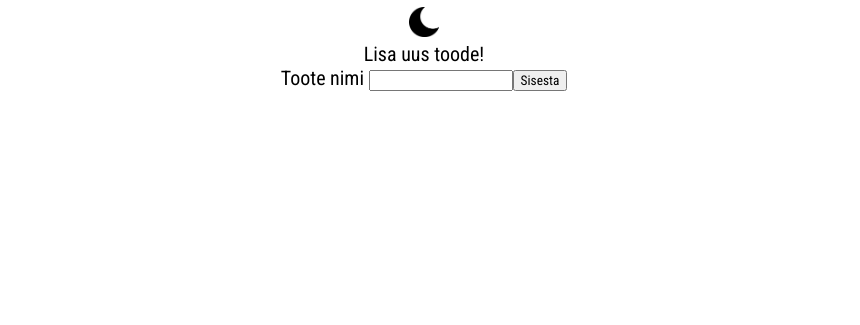
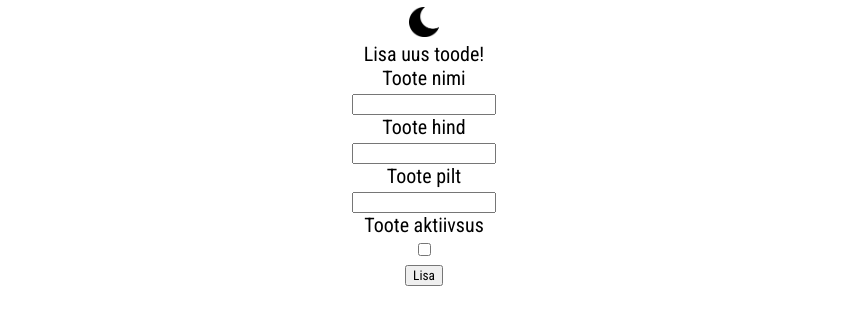
Before and after one commit to TruX87/Tarjet-Front-end-03.24, a React (Create React App) app in the folder veebipood/: page /lisa-toode in a window 1280 px wide. Shown: the part 191-516 px from the top of the page, without its empty margins (216-1076 px from the left). Built offline with nearby package versions, Linux system fonts and the light colour scheme.

Commit message:
esindused-tootajad-objekt-kodus

```diff
--- a/veebipood/src/App.js
+++ b/veebipood/src/App.js
@@ -76,8 +76,8 @@ function App() {
         <Route path="words" element={ <Words /> } />
         <Route path="toode/:nimi" element={ <YksToode /> } />
         <Route path="hind/:summa" element={ <YksHind /> } />
-        <Route path="tootaja/:index" element={ <YksTootaja /> } />
-        <Route path="esindus/:index" element={ <YksEsindus /> } />
+        <Route path="tootaja/:nimi" element={ <YksTootaja /> } />
+        <Route path="esindus/:nimi" element={ <YksEsindus /> } />
         <Route path="muuda-esindus/:index" element={ <MuudaEsindus /> } />
         <Route path="muuda-hind/:index" element={ <MuudaHind /> } />
         <Route path="muuda-tootaja/:index" element={ <MuudaTootaja /> } />
--- a/veebipood/src/pages/Esindused.js
+++ b/veebipood/src/pages/Esindused.js
@@ -14,7 +14,7 @@ function Esindused() {
     const [keskused4, muudaKeskused4] = useState(NaresindusedFailist.slice());
 
     const sorteeriAZ = () => {
-      keskused.sort((a,b) => a.localeCompare(b));
+      keskused.sort((a,b) => a.keskus.localeCompare(b.keskus));
       keskused2.sort((a,b) => a.localeCompare(b));
       keskused3.sort((a,b) => a.localeCompare(b));
       keskused4.sort((a,b) => a.localeCompare(b));
@@ -25,7 +25,7 @@ function Esindused() {
   }
 
     const sorteeriZA = () => {
-      keskused.sort((a,b) => b.localeCompare(a));
+      keskused.sort((a,b) => b.keskus.localeCompare(a.keskus));
       keskused2.sort((a,b) => b.localeCompare(a));
       keskused3.sort((a,b) => b.localeCompare(a));
       keskused4.sort((a,b) => b.localeCompare(a));
@@ -36,7 +36,7 @@ function Esindused() {
   }
 
     const sorteeriTahemargidKasv = () => {
-     keskused.sort((a,b) => a.length - b.length);
+     keskused.sort((a,b) => a.keskus.length - b.keskus.length);
      keskused2.sort((a,b) => a.length - b.length);
      keskused3.sort((a,b) => a.length - b.length);
      keskused4.sort((a,b) => a.length - b.length);
@@ -47,7 +47,7 @@ function Esindused() {
   }
 
   const sorteeriTahemargidKah = () => {
-    keskused.sort((a,b) => b.length - a.length);
+    keskused.sort((a,b) => b.keskus.length - a.keskus.length);
     keskused2.sort((a,b) => b.length - a.length);
     keskused3.sort((a,b) => b.length - a.length);
     keskused4.sort((a,b) => b.length - a.length);
@@ -58,7 +58,7 @@ function Esindused() {
  }
 
     const sorteeriKolmasTähtAZ = () => {
-      keskused.sort((a,b) => a[2].localeCompare(b[2]));
+      keskused.sort((a,b) => a.keskus[2].localeCompare(b.keskus[2]));
       keskused2.sort((a,b) => a[2].localeCompare(b[2]));
       keskused3.sort((a,b) => a[2].localeCompare(b[2]));
       keskused3.sort((a,b) => a[2].localeCompare(b[2]));
@@ -69,7 +69,7 @@ function Esindused() {
   }
 
     const filtreeri9Tahelised = () => {
-      const vastus = keskused.filter(t => t.length === 9);
+      const vastus = keskused.filter(t => t.keskus.length === 9);
       const vastus2 = keskused2.filter(t => t.length === 9);
       const vastus3 = keskused3.filter(t => t.length === 9);
       const vastus4 = keskused4.filter(t => t.length === 9);
@@ -80,7 +80,7 @@ function Esindused() {
   }
 
     const filtreeriVahemalt7 = () => {
-      const vastus = keskused.filter(t => t.length >= 7);
+      const vastus = keskused.filter(t => t.keskus.length >= 7);
       const vastus2 = keskused2.filter(t => t.length >= 7);
       const vastus3 = keskused3.filter(t => t.length >= 7);
       const vastus4 = keskused4.filter(t => t.length >= 7);
@@ -91,7 +91,7 @@ function Esindused() {
   }
 
     const filtreeriISSisaldav = () => {
-      const vastus = keskused.filter(t => t.includes("is"));
+      const vastus = keskused.filter(t => t.keskus.includes("is"));
       const vastus2 = keskused2.filter(t => t.includes("is"));
       const vastus3 = keskused3.filter(t => t.includes("is"));
       const vastus4 = keskused4.filter(t => t.includes("is"));
@@ -102,7 +102,7 @@ function Esindused() {
   }
 
     const filtreeriITaht3 = () => {
-      const vastus = keskused.filter(name => name.charAt(2) === 'i');
+      const vastus = keskused.filter(name => name.keskus.charAt(2) === 'i');
       const vastus2 = keskused2.filter(name => name.charAt(2) === 'i');
       const vastus3 = keskused3.filter(name => name.charAt(2) === 'i');
       const vastus4 = keskused4.filter(name => name.charAt(2) === 'i');
@@ -113,7 +113,7 @@ function Esindused() {
   }
 
     const filtreeriETahegaLop = () => {
-      const vastus = keskused.filter(t => t.endsWith("e"));
+      const vastus = keskused.filter(t => t.keskus.endsWith("e"));
       const vastus2 = keskused2.filter(t => t.endsWith("e"));
       const vastus3 = keskused3.filter(t => t.endsWith("e"));
       const vastus4 = keskused4.filter(t => t.endsWith("e"));
@@ -124,7 +124,7 @@ function Esindused() {
   }
 
   const kustuta = (index) => {
-    const uuedKeskused = keskused.filter((_, i) => i !== index);
+    const uuedKeskused = keskused.filter((_, i) => i.keskus !== index);
     const uuedKeskused2 = keskused2.filter((_, i) => i !== index);
     const uuedKeskused3 = keskused3.filter((_, i) => i !== index);
     const uuedKeskused4 = keskused4.filter((_, i) => i !== index);
@@ -135,7 +135,7 @@ function Esindused() {
   };
 
   const lisa = (keskus) => {
-    muudaKeskused([...keskused, keskus]);
+    muudaKeskused([...keskused, keskus.keskus]);
     muudaKeskused2([...keskused2, keskus]);
     muudaKeskused3([...keskused3, keskus]);
     muudaKeskused4([...keskused4, keskus]);
@@ -221,9 +221,10 @@ function Esindused() {
               </div><br />
             {keskused.map((keskus, index) =>
             <div key={index}>
-              {keskus} <button onClick={() => kustuta(index)}>x</button>
-                  <button onClick={() => lisa(keskus)}>Lisa lõppu juurde</button>
-                  <Link to={"/esindus/" + index}>
+              {keskus.keskus}
+                  <button onClick={() => kustuta(index)}>x</button>
+                  <button onClick={() => lisa(keskus.nimi)}>Lisa lõppu juurde</button>
+                  <Link to={"/esindus/" + keskus}>
               Vaata lähemalt
               </Link>
               </div> )}
--- a/veebipood/src/pages/HaldaEsindused.js
+++ b/veebipood/src/pages/HaldaEsindused.js
@@ -5,6 +5,9 @@ import { Link } from 'react-router-dom';
 function HaldaEsindused() {
   const [esindus, muudaEsindus] = useState(TalEsindusedFailist.slice());
   const esindusRef = useRef();
+  const keskusRef = useRef();
+    const telRef = useRef();
+    const aadressRef = useRef();
 
   const kustuta = (index) => {
     TalEsindusedFailist.splice(index, 1);
@@ -17,8 +20,17 @@ function HaldaEsindused() {
   }
 
   const lisaEsindus = () => {
-    TalEsindusedFailist.push(esindusRef.current.value);
+    const uusEsindus = {
+      "keskus": keskusRef.current.value,
+      "tel": Number(telRef.current.value),
+      "aadress": aadressRef.current.checked,
+    };
+    TalEsindusedFailist.push(uusEsindus);
     muudaEsindus(TalEsindusedFailist.slice());
+
+    keskusRef.current.value = "";
+    telRef.current.value = "";
+    aadressRef.current.value = "";
   }
 
   const reset = () => {
@@ -28,12 +40,18 @@ function HaldaEsindused() {
   return (
     <div>
       <label>Esinduse nimi</label><br />
-      <input ref={esindusRef} type="text" /><br />
+      <input ref={keskusRef} type="text" /><br />
+      <label>Tel nr.</label><br />
+      <input ref={telRef} type="number" /><br />
+      <label>Aadress</label><br />
+      <input ref={aadressRef} type="text" /><br />
+
       <button onClick={lisaEsindus}>Lisa</button><br />
+
       <button className='nuppReset' onClick={reset}>Taasta algasetus</button>
       {esindus.map((esindus, index) =>
         <div key={index}>
-              {esindus}
+              {esindus.keskus}
               <button onClick={() => kustuta(index)}>x</button>
               <button onClick={() => lisa(esindus)}>Lisa lõppu juurde</button>
               <Link to={"/muuda-esindus/" + index}>
--- a/veebipood/src/pages/LisaToode.js
+++ b/veebipood/src/pages/LisaToode.js
@@ -8,18 +8,37 @@ function LisaToode() {
     const [sonum, muudaSonum] = useState("Lisa uus toode!");
     const [tooted, muudaTooted] = useState(tootedFailist.slice());
     const luger = useRef();
+    const toodeRef = useRef();
+    const nimiRef = useRef();
+    const hindRef = useRef();
+    const piltRef = useRef();
+    const aktiivsusRef = useRef();
     // const [buttonDisabled, setButtonDisabled] = useState(false);
 
     // function lisa() {
                                 // function & const lahendus on samaväärne
 // }
 
-const lisa = () => {
-    if (luger.current.value === "") {
+const lisaToode = () => {
+    if (nimiRef.current.value === "") {
         muudaSonum("Tühja nimetusega ei saa toodet lisada!");
     } else {
-        muudaSonum("Toode lisatud: " + luger.current.value);
-        luger.current.value = "";
+      const uusToode = {
+        "nimi": nimiRef.current.value,
+        "hind": Number(hindRef.current.value),
+        "aktiivne": aktiivsusRef.current.checked,
+        "pilt": piltRef.current.value,
+      };
+      tootedFailist.push(uusToode);
+      muudaTooted(tootedFailist.slice());
+
+      nimiRef.current.value = "";
+      hindRef.current.value = "";
+      piltRef.current.value = "";
+      aktiivsusRef.current.checked = false;
+
+        muudaSonum("Toode lisatud: " + nimiRef.current.value);
+        nimiRef.current.value = "";
         toast("Toode lisatud!",
         {
           icon: '👏',
@@ -34,17 +53,17 @@ const lisa = () => {
 }
 
 const kontrolli = () => {
-  if (luger.current.value === "") {
+  if (nimiRef.current.value === "") {
     muudaSonum("Viga: Toode ei saa olla tühja nimetusega!");
     // setButtonDisabled(true);
     return;
   }
-  if (luger.current.value[0].toLowerCase() === luger.current.value[0]) {
+  if (nimiRef.current.value[0].toLowerCase() === nimiRef.current.value[0]) {
     muudaSonum("Viga: Toode ei alga suure tähega!");
   // setButtonDisabled(true);
     return;
   }
-  if (luger.current.value.includes("/") === true) {
+  if (nimiRef.current.value.includes("/") === true) {
     muudaSonum("Viga: Toode nimes ei saa olla kaldkriipsu!");
   // setButtonDisabled(false);
     return;
@@ -56,9 +75,18 @@ const kontrolli = () => {
   return (
     <div>
         <div>{sonum}</div>
-        <label>Toote nimi </label>
-        <input onChange={kontrolli} ref={luger} type="text" />
-        <button disabled={sonum.startsWith("Viga:")} onClick={lisa}>Sisesta</button>
+        <label>Toote nimi</label><br />
+        <input onChange={kontrolli} ref={nimiRef} type="text" /><br />
+        <label>Toote hind</label><br />
+        <input ref={hindRef} type="number" /><br />
+        <label>Toote pilt</label><br />
+        <input ref={piltRef} type="text" /><br />
+        <label>Toote aktiivsus</label><br />
+        <input ref={aktiivsusRef} type="checkbox" /><br />
+        <button disabled={sonum.startsWith("Viga:")} onClick={lisaToode}>Lisa</button><br />
+        {/* <label>Toote nimi </label> */}
+        {/* <input onChange={kontrolli} ref={luger} type="text" /> */}
+        {/* <button disabled={sonum.startsWith("Viga:")} onClick={lisaToode}>Sisesta</button> */}
         {/* <button disabled={buttonDisabled === true} onClick={lisa}>Sisesta</button> */}
         <Toaster
             position="bottom-center"
--- a/veebipood/src/pages/MuudaEsindus.js
+++ b/veebipood/src/pages/MuudaEsindus.js
@@ -1,11 +1,15 @@
 import React, { useRef, useState } from 'react'
 import { useNavigate, useParams } from 'react-router-dom';
 import TalEsindusedFailist from "../data/Talesindused.json"
+import NotFound from './NotFound';
 
 function MuudaEsindus() {
     const {index} = useParams();
     const esindus = TalEsindusedFailist[index];
     const nimiRef = useRef();
+    const keskusRef = useRef();
+    const telRef = useRef();
+    const aadressRef = useRef();
     const navigate = useNavigate();
     const [sonum, muudaSonum] = useState("");
 
@@ -16,14 +20,33 @@ function MuudaEsindus() {
         return;
       }
 
-      TalEsindusedFailist[index] = nimiRef.current.value;
+      const uusEsindus = {
+        "keskus": keskusRef.current.value,
+        "tel": Number(telRef.current.value),
+        "aadress": aadressRef.current.checked,
+      };
+
+      TalEsindusedFailist[index] = uusEsindus;
         navigate("/halda-esindused");
     }
+
+    if (esindus === undefined) {
+      return <NotFound />
+    }
+
+
   return (
     <div>
       <div>{sonum}</div>
         <label htmlFor='nimi'>Esinduse nimi</label><br />
-        <input id='nimi' ref={nimiRef} type="text" defaultValue={esindus} /><br />
+        <input id='nimi' ref={keskusRef} type="text" defaultValue={esindus.keskus} /><br />
+
+        <label>Tel nr</label><br />
+        <input ref={telRef} type="number" defaultValue={esindus.tel} /><br />
+
+        <label>Aadress</label><br />
+        <input ref={aadressRef} type="text" defaultValue={esindus.aadress} /><br />
+
         <button onClick={muuda}>Muuda</button><br />
     </div>
   )
--- a/veebipood/src/pages/MuudaTootaja.js
+++ b/veebipood/src/pages/MuudaTootaja.js
@@ -1,6 +1,7 @@
 import React, { useRef, useState } from 'react'
 import { useNavigate, useParams } from 'react-router-dom';
 import tootajadFailist from "../data/tootajad.json"
+import NotFound from './NotFound';
 
 function MuudaTootaja() {
     const {index} = useParams();
@@ -20,6 +21,10 @@ function MuudaTootaja() {
         navigate("/halda-tootajad");
     }
 
+    if (tootaja === undefined) {
+      return <NotFound />
+    }
+
   return (
     <div>
       <div>{sonum}</div>
--- a/veebipood/src/pages/Ostukorv.js
+++ b/veebipood/src/pages/Ostukorv.js
@@ -43,6 +43,12 @@ function Ostukorv() {
       muudaTooted(ostukorvFailist.slice());
     }
 
+    const kokku = () => {
+      let summa = 0;
+      tooted.forEach(t => summa = summa + t.hind);
+      return summa;
+   }
+
 
   return (
     <div>
@@ -60,6 +66,7 @@ function Ostukorv() {
             {tooted.length}
             <span className='vastusText'>tk</span>
             <br />
+            <div>Toodete hinnad kokku: {kokku()} €</div>
             {tooted.map((t, index) =>
             <div key={index}>
               <img className='Header-logo' src={t.pilt} alt="" />
--- a/veebipood/src/pages/YksEsindus.js
+++ b/veebipood/src/pages/YksEsindus.js
@@ -5,8 +5,8 @@ import NotFound from './NotFound';
 
 
 function YksEsindus() {
-    const {index} = useParams();
-    const esindus = TalEsindusedFailist[index];
+    const {nimi} = useParams();
+    const esindus = TalEsindusedFailist.find(t => t === nimi);
 
     if (esindus === undefined) {
       return <NotFound />
--- a/veebipood/src/pages/YksTootaja.js
+++ b/veebipood/src/pages/YksTootaja.js
@@ -4,8 +4,8 @@ import { useParams } from 'react-router-dom';
 import NotFound from './NotFound';
 
 function YksTootaja() {
-  const {index} = useParams();
-    const tootaja = tootajadFailist[index];
+  const {nimi} = useParams();
+    const tootaja = tootajadFailist.find(t => t === nimi);
 
     if (tootaja === undefined) {
       return <NotFound />
```
Also changed, not shown: veebipood/src/data/Talesindused.json (+8 -1 lines).
